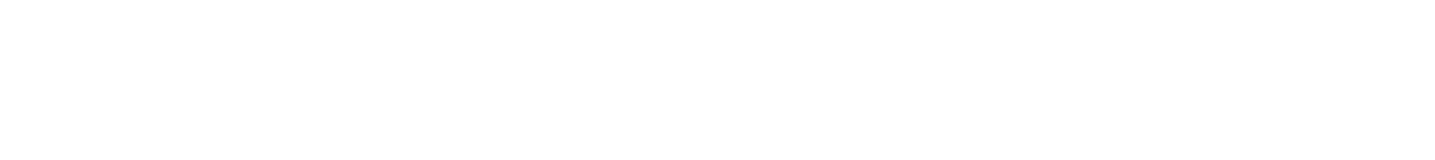
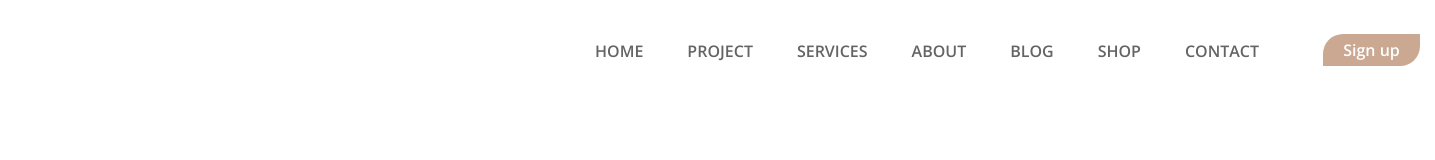
Before and after one commit to medvol/decbase-project, a website built with Parcel: page src/index.html in a window 1280 px wide. Shown: the whole page, 1435 px wide, since content can reach past the window. Built offline with nearby package versions, Linux system fonts and the light colour scheme; files whose address does not match are found by name.

Commit message:
add header and partials

```diff
--- a/src/index.html
+++ b/src/index.html
@@ -10,8 +10,14 @@
       integrity="sha512-ISS7cAi1PEhQ8jnbJpJZMd29NlhNj4AWYyLOSp2CE/CsHxTCu+r+t0D2yoJudVrd0/8fTVPUVDzY5Tvli75u/g=="
       crossorigin="anonymous"
     />
+    <link rel="preconnect" href="https://fonts.googleapis.com">
+    <link rel="preconnect" href="https://fonts.gstatic.com" crossorigin>
+    <link
+      href="https://fonts.googleapis.com/css2?family=Open+Sans:wght@400;600;700&family=Poppins:wght@500;600&display=swap"
+      rel="stylesheet">
   </head>
   <body>
+
     <!-- Так добавляются фрагменты в главные HTML-файлы страниц. -->
     <include src="./partials/header.html"></include>
     <include src="./partials/hero.html"></include>
@@ -19,7 +25,7 @@
     <include src="./partials/about-us.html"></include>
     <include src="./partials/completed-work.html"></include>
     <include src="./partials/testimonials.html"></include>
-    <include src="./partials/letest-news.html"></include>
+    <include src="./partials/latest-news.html"></include>
     <include src="./partials/contact-form.html"></include>
     <include src="./partials/footer.html"></include>
 
--- a/src/partials/header.html
+++ b/src/partials/header.html
@@ -0,0 +1,33 @@
+<header class="container header-container">
+<a class="logo header-logo" href="">
+    <img src="./images/logo.png" alt="">
+</a>
+
+<ul class="nav-menu">
+    <li class="nav-menu__item">
+        <a class="nav-menu__link" href="">HOME</a>
+    </li>
+    <li class="nav-menu__item">
+        <a class="nav-menu__link" href="">PROJECT</a>
+    </li>
+    <li class="nav-menu__item">
+        <a class="nav-menu__link" href="">SERVICES</a>
+    </li>
+    <li class="nav-menu__item">
+        <a class="nav-menu__link" href="">ABOUT</a>
+    </li>
+    <li class="nav-menu__item">
+        <a class="nav-menu__link" href="">BLOG</a>
+    </li>
+    <li class="nav-menu__item">
+        <a class="nav-menu__link" href="">SHOP</a>
+    </li>
+    <li class="nav-menu__item">
+        <a class="nav-menu__link" href="">CONTACT</a>
+    </li>
+
+</ul>
+
+<a class="btn header-btn" href="">Sign up</a>
+
+</header>
--- /dev/null
+++ b/src/sass/base/_common.scss
@@ -0,0 +1,36 @@
+li {
+    list-style: none;
+}
+
+a {
+    text-decoration: none;
+}
+
+h1,
+h2,
+h3,
+h4,
+h5,
+h6,
+p {
+    margin-top: 0;
+    margin-bottom: 0;
+}
+
+ul,
+ol {
+    margin: 0;
+    padding: 0;
+}
+
+img {
+    display: block;
+    max-width: 100%;
+    height: auto;
+}
+
+.section {
+    padding-top: 60px;
+    padding-bottom: 60px;
+
+}
--- /dev/null
+++ b/src/sass/base/_container.scss
@@ -0,0 +1,9 @@
+.container {
+    width: 1435px;
+    margin-left: auto;
+    margin-right: auto;
+
+    padding-left: 15px;
+    padding-right: 15px;
+
+}
--- /dev/null
+++ b/src/sass/components/_btn.scss
@@ -0,0 +1,24 @@
+.btn {
+
+    min-width: 142px;
+    height: 78px;
+    padding-left: 28px;
+    padding-right: 28px;
+
+    border-radius: 20px 0px;
+    border: none;
+
+
+    font-family: inherit;
+    font-size: 18px;
+    line-height: 4.33;
+    text-align: center;
+
+    color: var(--third-text-color);
+
+
+    background-color: var(--accent-color);
+
+    cursor: pointer;
+
+}
--- /dev/null
+++ b/src/sass/layout/_header.scss
@@ -0,0 +1,45 @@
+.header-container {
+    display: flex;
+    align-items: center;
+    margin-top: 34px;
+    margin-bottom: 94px;
+}
+
+.nav-menu {
+    display: flex;
+    margin-left: auto;
+}
+
+.nav-menu__item{
+    margin-right: 44px;
+
+    &:last-child {
+        margin-right: 64px;
+    }
+}
+
+.nav-menu__link {
+    padding-top: 15px;
+    padding-bottom: 15px;
+
+    font-weight: 600;
+    font-size: 16px;
+    line-height: 1.38;
+
+    color: var(--primary-text-color);
+}
+
+
+.header-btn {
+    display: block;
+    min-width: 97px;
+    height: 32px;
+    padding: 5px 19px;
+
+    font-weight: 600;
+    font-size: 16px;
+    line-height: 1.38;
+
+    color: #FFFFFF;
+    background-color: var(--secondary-accent-color);
+}
--- a/src/sass/main.scss
+++ b/src/sass/main.scss
@@ -5,3 +5,13 @@
 
 // Стили для файла с примером HTML-фрагмента
 @import './example';
+
+@import './base/common';
+@import './base/container';
+
+@import './utils/variables';
+@import './utils/visually-hidden';
+
+@import './components/btn';
+
+@import './layout/header';
--- /dev/null
+++ b/src/sass/utils/_variables.scss
@@ -0,0 +1,22 @@
+:root {
+    --primary-text-color: #646464;
+    --secondary-text-color: #212121;
+    --third-text-color: #FFFFFF;
+    --accent-color: #37806B;
+    --secondary-accent-color: #CAA892;
+
+    --social-link-color: #D5D5D5;
+    --primary-background-color: #FFFFFF;
+    --secondary-background-color: #F8F8F8;
+
+}
+
+body {
+    font-family: Open Sans, sans-serif;
+    font-weight: 400;
+    font-size: 18px;
+    line-height: 1.56;
+
+    color: var(--primary-text-color);
+    background-color: var(--primary-background-color);
+}
--- /dev/null
+++ b/src/sass/utils/_visually-hidden.scss
@@ -0,0 +1,10 @@
+.visually-hidden {
+    position: absolute;
+    width: 1px;
+    height: 1px;
+    margin: -1px;
+    padding: 0;
+    overflow: hidden;
+    border: 0;
+    clip: rect(0 0 0 0);
+}
```
Also changed, not shown: src/partials/latest-news.html (added), src/sass/layout/_about-us.scss (added), src/sass/layout/_completed-work.scss (added), src/sass/layout/_contact-form.scss (added), src/sass/layout/_footer.scss (added), src/sass/layout/_hero.scss (added), src/sass/layout/_latest-news.scss (added), src/sass/layout/_testimonials.scss (added), src/sass/layout/_what-we-do.scss (added), src/sass/main.css, 1 other file.
